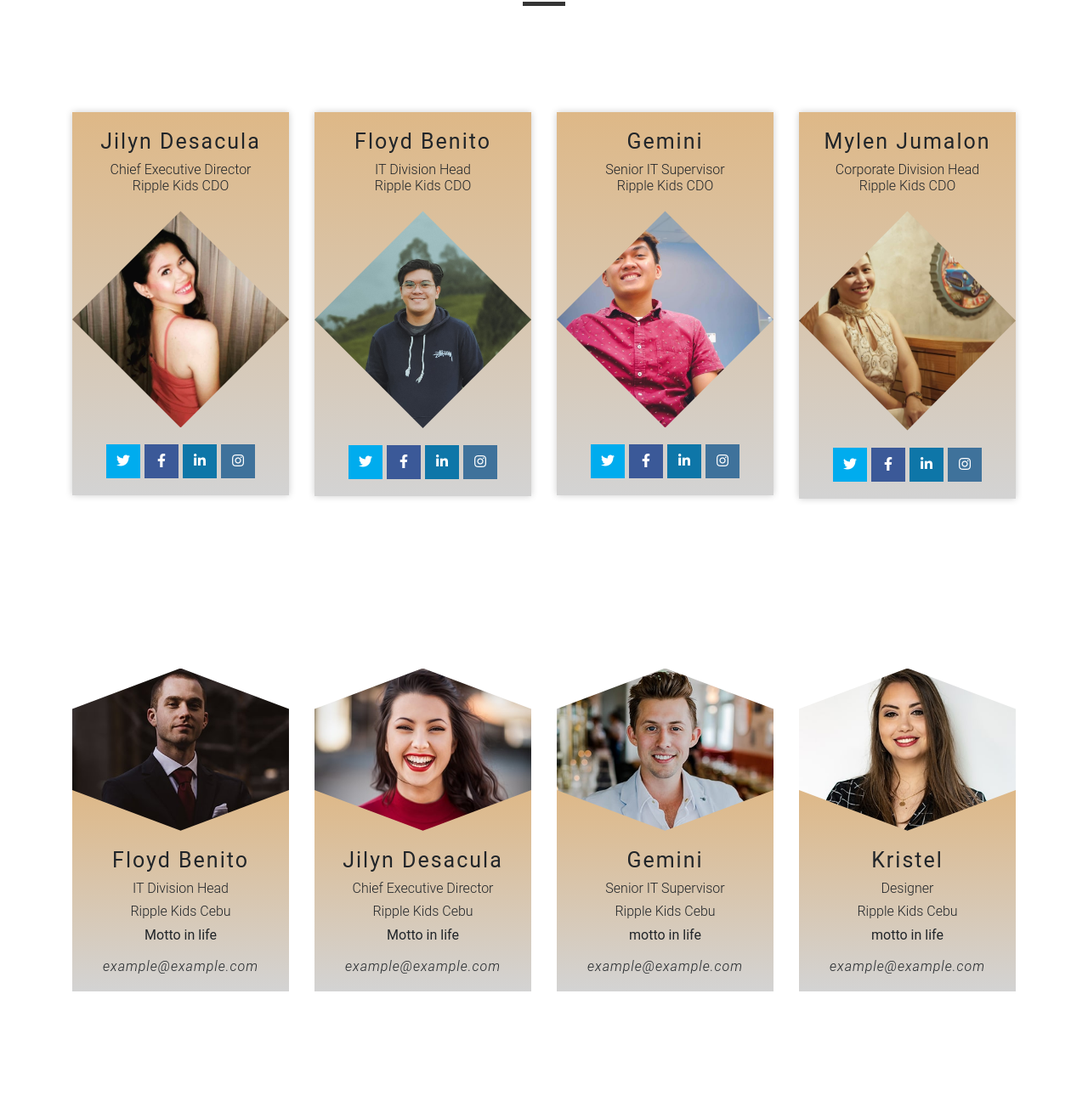
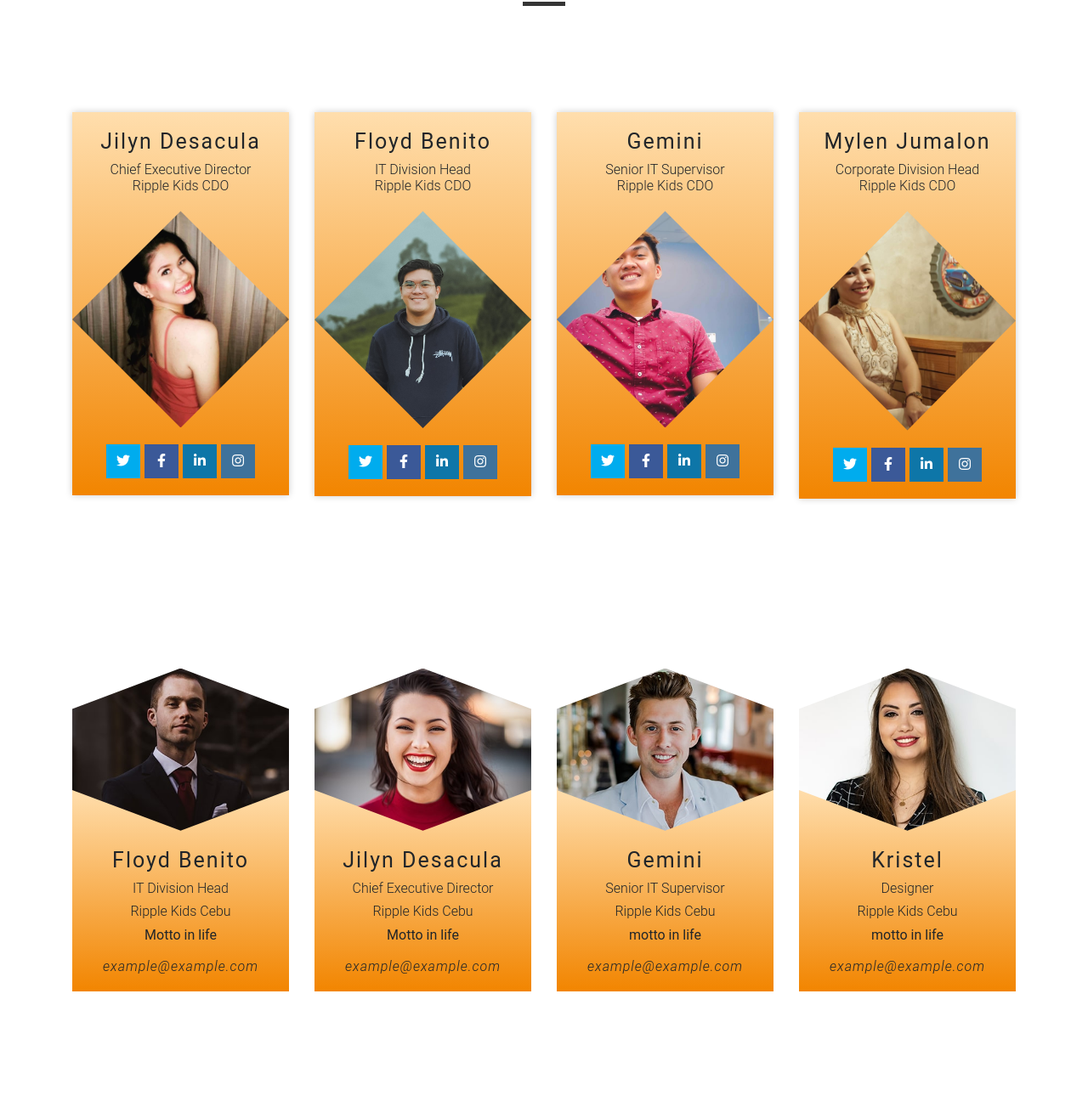
Before and after one commit to johndarylsimene/RippleKids, a plain HTML site: page staff.html in a window 1280 px wide. Shown: the part 204-1500 px from the top of the page at 85% size. Drawn offline with Linux system fonts and the light colour scheme; files whose address does not match are found by name.

Commit message:
updating to recommended color pallete

```diff
--- a/css/staffstyle.css
+++ b/css/staffstyle.css
@@ -182,7 +182,7 @@ img {
 .team-1 {
     margin-top: 100px;
     margin-bottom: 200px;
-    background: linear-gradient(burlywood, lightgray);
+    background: linear-gradient(navajowhite, #f28500);
     box-shadow: 0 0 8px rgba(0, 0, 0, 0.2);
 }
 
@@ -398,7 +398,7 @@ img {
     padding: 70px 20px 20px 20px;
     margin-top: -50px;
     text-align: center;
-    background: linear-gradient(burlywood, lightgray);
+    background: linear-gradient(navajowhite, #f28500);
     transition: all .5s;
 }
 
@@ -451,7 +451,7 @@ img {
     box-shadow: 0 4px 8px 0 rgba(0, 0, 0, 0.2);
     transition: transform 0.6s;
     transform-style: preserve-3d;
-    background: linear-gradient(lightsalmon, lightgray);
+    background: linear-gradient(#c3d600, #f28500);
 }
 
 .team-3:hover {
```
